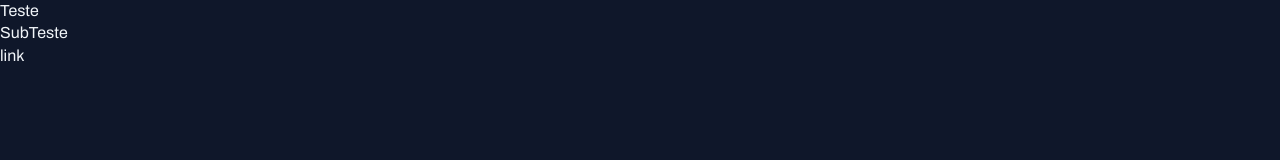
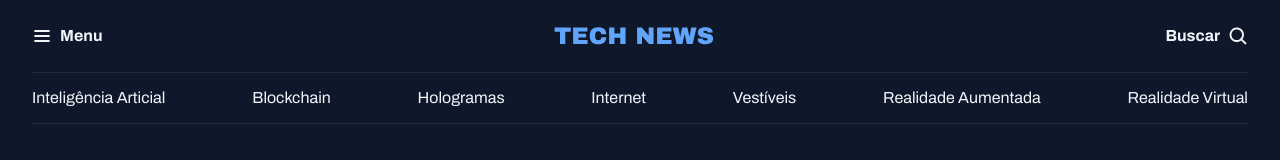
Before and after one commit to leonardonaoki/news-portal-static-website, a plain HTML site: page index.html in a window 1280 px wide. Drawn offline with Linux system fonts and the light colour scheme.

Commit message:
Initial header

```diff
--- a/index.html
+++ b/index.html
@@ -11,8 +11,31 @@
   <link href="https://fonts.googleapis.com/css2?family=Archivo:ital,wght@0,100..900;1,100..900&display=swap" rel="stylesheet">
 </head>
 <body>
-  <h1>Teste</h1>
-  <h2>SubTeste</h2>
-  <a href="#">link</a>
+  <header class="container">
+    <nav id="primary" class="grid grid-flow-col">
+      <div>
+        <img src="assets/icons/List.svg" alt="ícone de menu">
+        <strong>Menu</strong>
+      </div>
+
+      <div>
+        <img src="assets/icons/Logo.svg" alt="TechNews Logo">
+      </div>
+
+      <div>
+        <strong>Buscar</strong>
+        <img src="assets/icons/MagnifyingGlass.svg" alt="ícone de lupa para pesquisa">
+      </div>
+    </nav>
+    <nav id="secondary" class="grid grid-flow-col">
+      <a href="#">Inteligência Articial</a>
+      <a href="#">Blockchain</a>
+      <a href="#">Hologramas</a>
+      <a href="#">Internet</a>
+      <a href="#">Vestíveis</a>
+      <a href="#">Realidade Aumentada</a>
+      <a href="#">Realidade Virtual</a>
+    </nav>
+  </header>
 </body>
 </html>
--- a/styles/global.css
+++ b/styles/global.css
@@ -36,3 +36,19 @@ a:hover{
 h1,h2,h3{
   font: inherit;
 }
+
+.container{
+  max-width: 1280px;
+  padding-inline: 32px;
+  margin-inline: auto;
+}
+
+/* utility-first */
+
+.grid{
+  display:grid;
+}
+
+.grid-flow-col{
+  grid-auto-flow: column;
+}
--- /dev/null
+++ b/styles/header.css
@@ -0,0 +1,25 @@
+#primary{
+  padding-block: 20px;
+
+  div{
+    display:flex;
+    align-items: center;
+    gap:8px;
+  }
+
+  /* nesting css */
+  div:nth-child(2){
+    margin-inline: auto;
+  }
+
+  div:nth-child(3){
+    justify-self: end;
+  }
+}
+
+#secondary{
+  padding-block:14px;
+  border: solid 1px var(--stroke-color);
+  border-inline: none;
+  justify-content: space-between;
+}
--- a/styles/index.css
+++ b/styles/index.css
@@ -1 +1,2 @@
 @import url(global.css);
+@import url(header.css);
```
